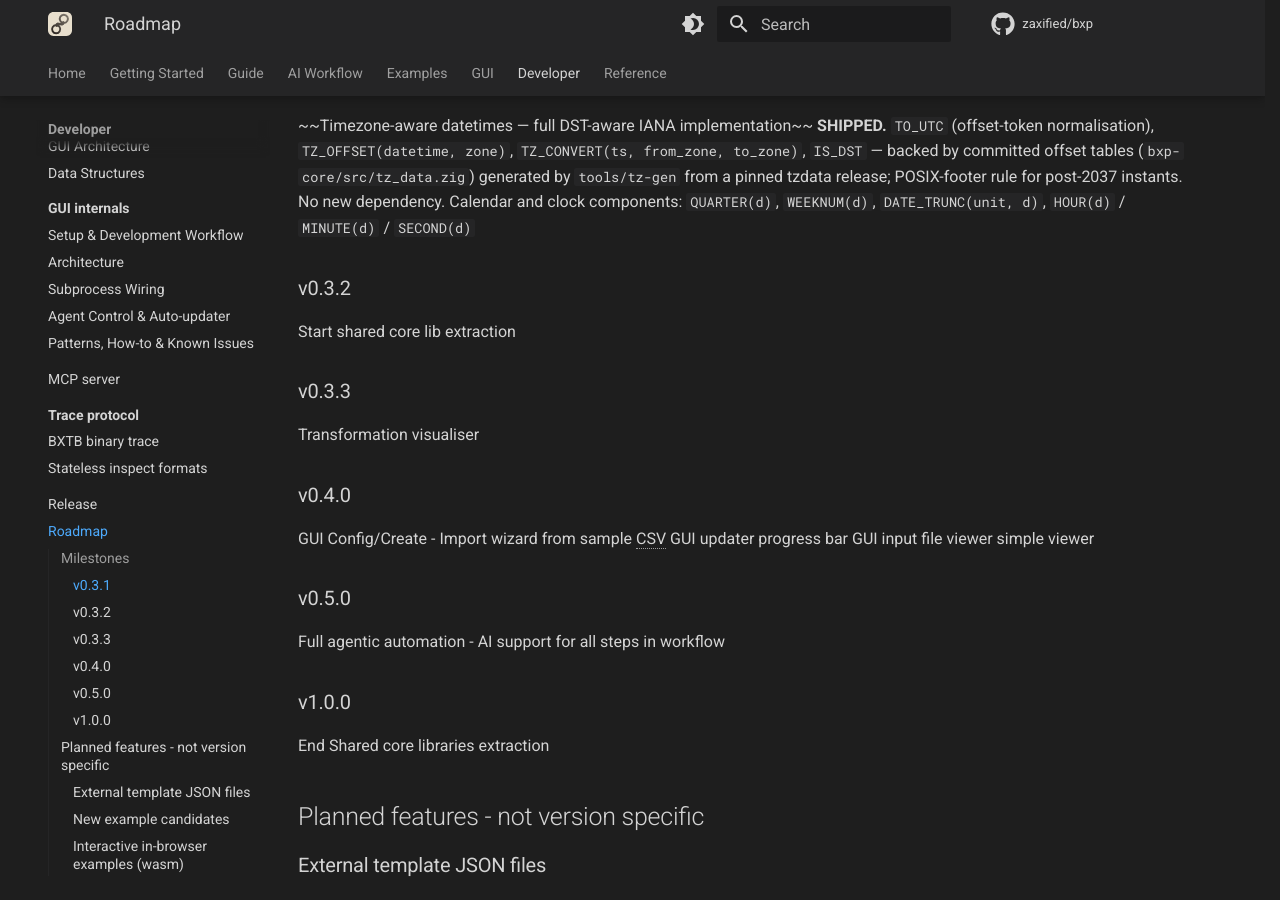
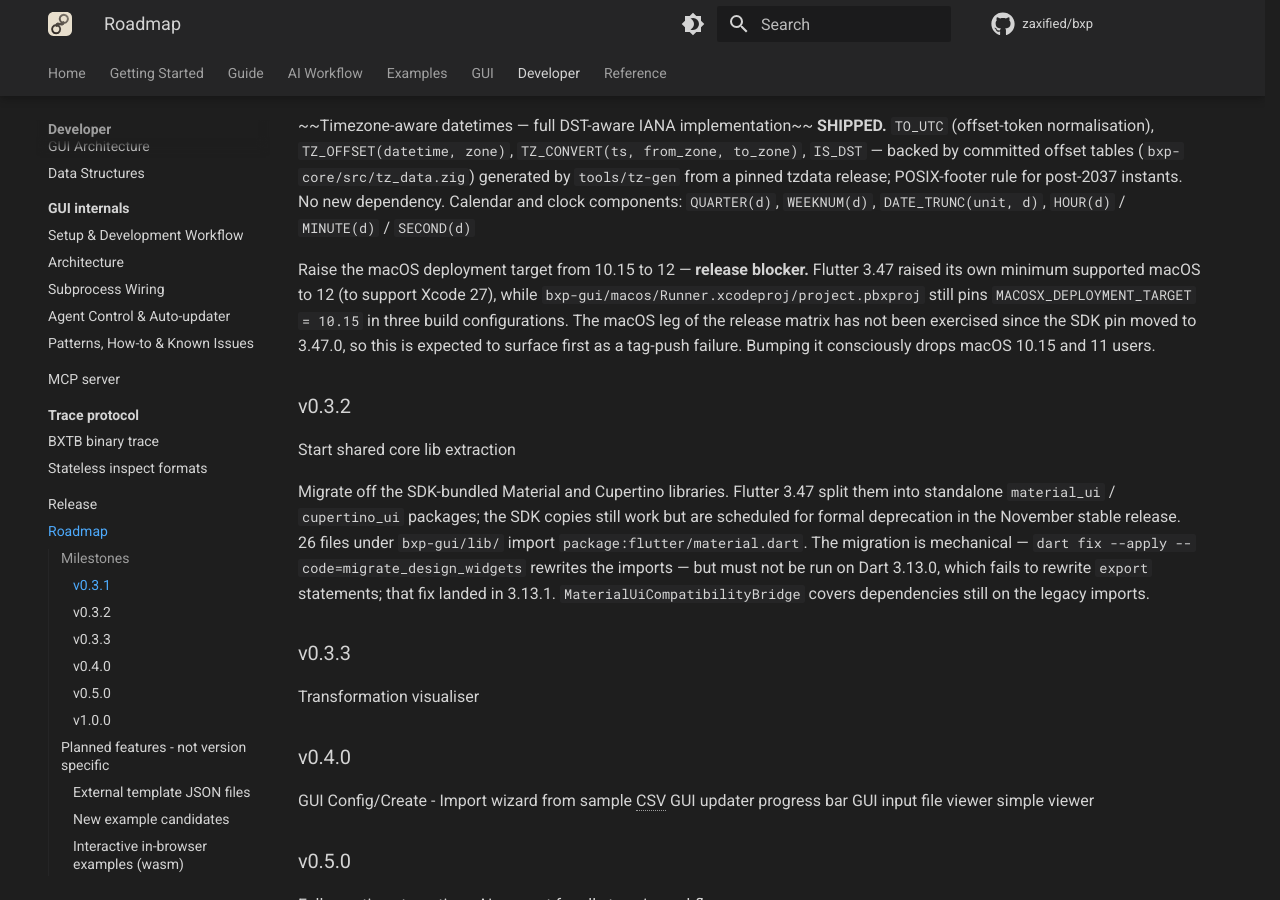
Before and after one commit to zaxified/bxp, an MkDocs documentation site: the page built from docs/dev/roadmap.md, in a window 1280 px wide and 900 px high, scrolled down 428 px. Built offline with MkDocs 1.6.1 and Material for MkDocs 9.7.7, drawn with Linux system fonts in a browser that asks for light colours; comment, search, counter and statistics services are not loaded.

Commit message:
docs(roadmap): record the two Flutter 3.47 follow-ups
The SDK pin moved to 3.47.0 / Dart 3.13.0, which leaves two dated
obligations that the test suite cannot surface:

v0.3.1 — the macOS deployment target is still 10.15 while Flutter 3.47
requires 12, so the macOS leg of the release matrix is expected to fail
on the next tag push.

v0.3.2 — Material and Cupertino moved into standalone material_ui /
cupertino_ui packages and the SDK copies are slated for deprecation in
the November stable.

Co-Authored-By: Claude Opus 5 (1M context) <noreply@anthropic.com>

```diff
--- a/docs/dev/roadmap.md
+++ b/docs/dev/roadmap.md
@@ -21,9 +21,27 @@ tables (`bxp-core/src/tz_data.zig`) generated by `tools/tz-gen` from a pinned
 tzdata release; POSIX-footer rule for post-2037 instants. No new dependency.
 Calendar and clock components: `QUARTER(d)`, `WEEKNUM(d)`, `DATE_TRUNC(unit, d)`, `HOUR(d)` / `MINUTE(d)` / `SECOND(d)`
 
+Raise the macOS deployment target from 10.15 to 12 — **release blocker.**
+Flutter 3.47 raised its own minimum supported macOS to 12 (to support
+Xcode 27), while `bxp-gui/macos/Runner.xcodeproj/project.pbxproj` still
+pins `MACOSX_DEPLOYMENT_TARGET = 10.15` in three build configurations.
+The macOS leg of the release matrix has not been exercised since the SDK
+pin moved to 3.47.0, so this is expected to surface first as a tag-push
+failure. Bumping it consciously drops macOS 10.15 and 11 users.
+
 ### v0.3.2
 
 Start shared core lib extraction
+
+Migrate off the SDK-bundled Material and Cupertino libraries. Flutter
+3.47 split them into standalone `material_ui` / `cupertino_ui` packages;
+the SDK copies still work but are scheduled for formal deprecation in the
+November stable release. 26 files under `bxp-gui/lib/` import
+`package:flutter/material.dart`. The migration is mechanical —
+`dart fix --apply --code=migrate_design_widgets` rewrites the imports —
+but must not be run on Dart 3.13.0, which fails to rewrite `export`
+statements; that fix landed in 3.13.1. `MaterialUiCompatibilityBridge`
+covers dependencies still on the legacy imports.
 
 ### v0.3.3
 
```
